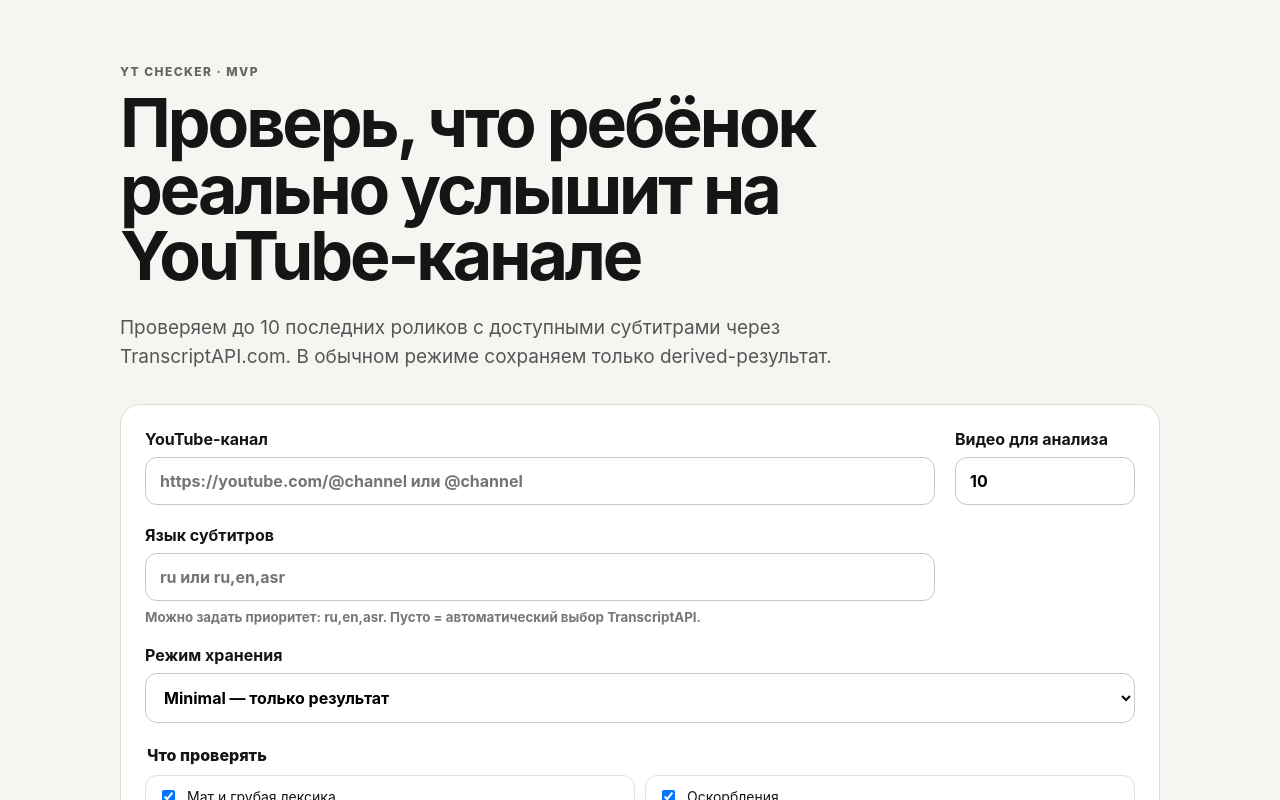
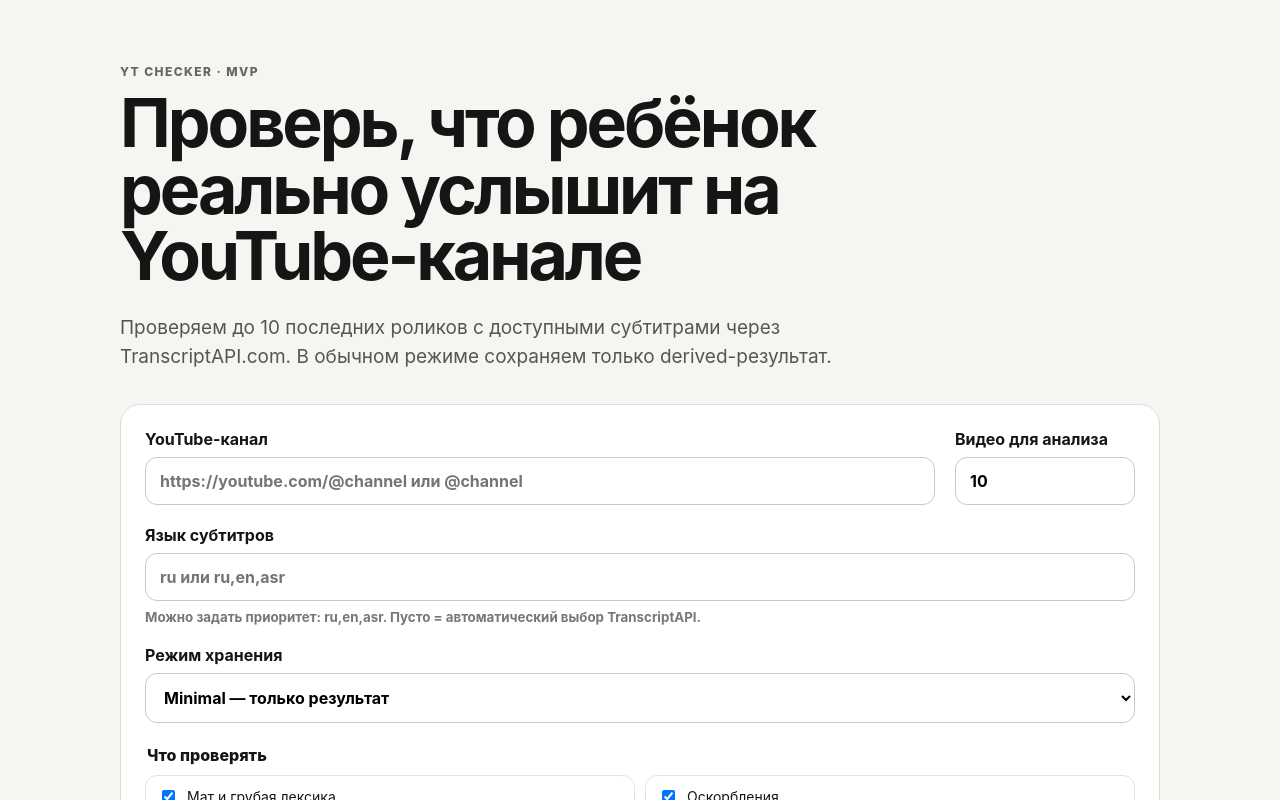
Before and after one commit to Hosttik/yt-checker, a Nuxt app: page / in a window 1280 px wide. Shown: the top 800 px of the page. Built offline with nearby package versions, Linux system fonts and the light colour scheme.

Commit message:
style: lay out language selector

```diff
--- a/app/assets/css/main.css
+++ b/app/assets/css/main.css
@@ -72,7 +72,8 @@ h1 {
   background: #fff;
 }
 
-.storage-field { grid-column: 1 / -1; }
+.storage-field,
+.language-field { grid-column: 1 / -1; }
 
 .warning {
   color: #8b5a00;
@@ -222,6 +223,7 @@ legend { margin-bottom: 10px; font-weight: 800; }
 
   .limit-field,
   .storage-field,
+  .language-field,
   .check-form button,
   fieldset {
     grid-column: auto;
```
